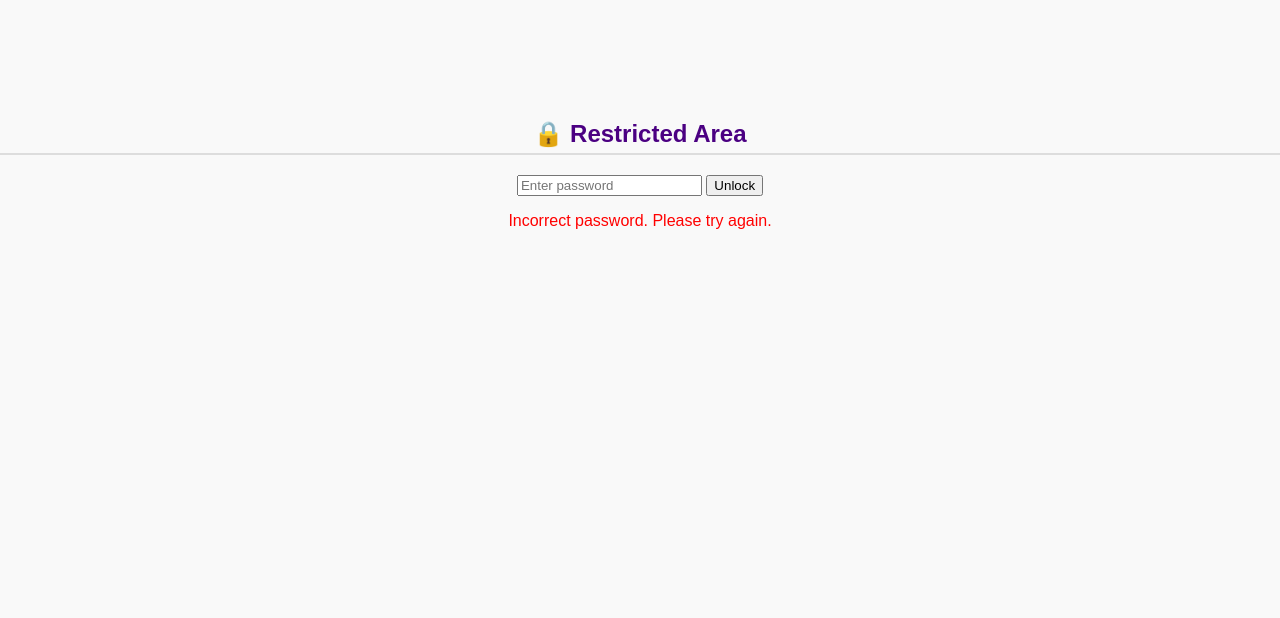
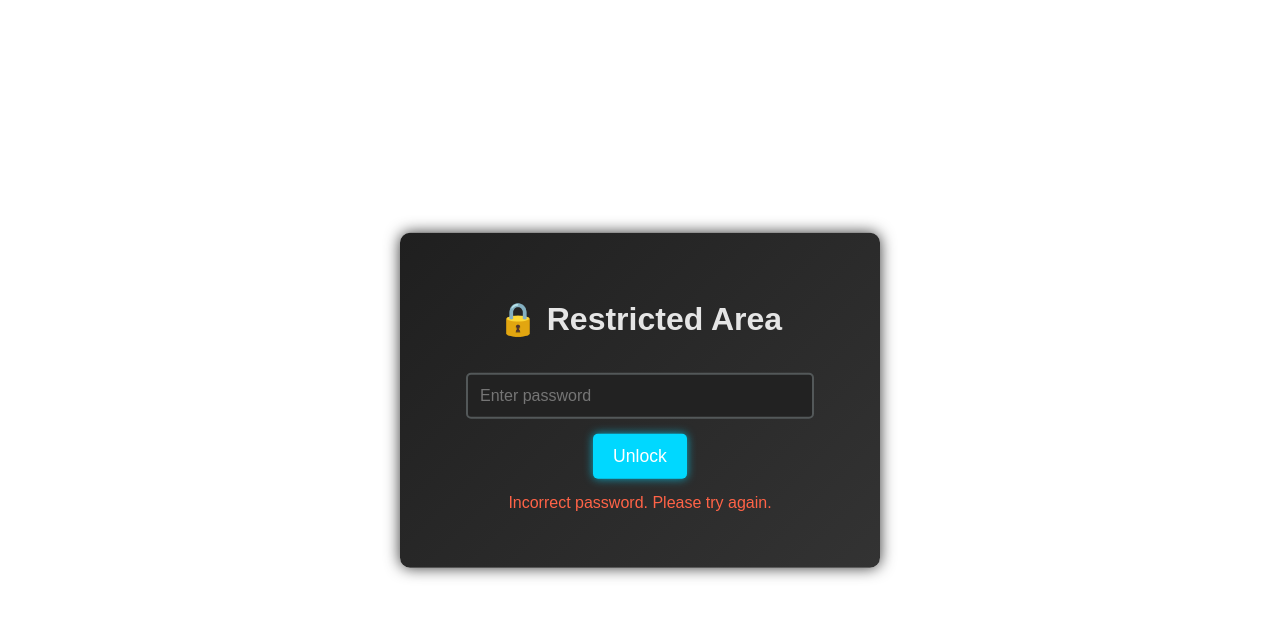
Before and after one commit to Noobsavior12/Noobs_Access_Terminal.github.io, a plain HTML site: page index.html in a window 1280 px wide. Both pictures are taken after a click on the button "Unlock". Drawn offline with Linux system fonts and the light colour scheme.

Commit message:
Redoes the whole website

```diff
--- a/index.html
+++ b/index.html
@@ -1,27 +1,24 @@
 <!DOCTYPE html>
-<html lang="en"> <!-- This tells the browser this is an HTML5 document, and sets the language to English -->
+<html lang="en">
 <head>
-  <meta charset="UTF-8"> <!-- Ensures all characters display properly -->
-  <meta name="viewport" content="width=device-width, initial-scale=1"> <!-- Makes the site mobile-friendly -->
-  <title>The Forgotten Ruins of Skyler</title> <!-- Title shown in browser tab -->
-  <link rel="stylesheet" href="styles.css"> <!-- This links to your CSS styling file -->
+  <meta charset="UTF-8">
+  <meta name="viewport" content="width=device-width, initial-scale=1">
+  <title>The Forgotten Ruins of Skyler</title>
+  <link rel="stylesheet" href="styles.css">
   <script>
-    // Password check logic: this prevents access to the content until the correct password is entered.
     function checkPassword() {
-      const correctPassword = "skyler2025"; // Change this to your desired password
+      const correctPassword = "skyler2025";
       const enteredPassword = document.getElementById("password").value;
 
-      // If the password is correct, reveal the content
       if (enteredPassword === correctPassword) {
-        document.getElementById("loginBox").style.display = "none"; // Hide password entry
-        document.getElementById("mainContent").style.display = "block"; // Show main content
-        localStorage.setItem("accessGranted", "true"); // Remember access for future visits
+        document.getElementById("loginBox").style.display = "none";
+        document.getElementById("mainContent").style.display = "block";
+        localStorage.setItem("accessGranted", "true");
       } else {
-        document.getElementById("error").innerText = "Incorrect password. Please try again."; // Display error message
+        document.getElementById("error").innerText = "Incorrect password. Please try again.";
       }
     }
 
-    // Check if the user has already entered the correct password and auto-unlock
     window.onload = function() {
       if (localStorage.getItem("accessGranted") === "true") {
         document.getElementById("loginBox").style.display = "none";
@@ -32,63 +29,21 @@
 </head>
 <body>
 
-  <!-- Login box (password entry) -->
-  <div id="loginBox" style="text-align: center; padding-top: 100px;">
+  <!-- Login box with cool styling -->
+  <div id="loginBox" class="login-box">
     <h2>🔒 Restricted Area</h2>
     <input type="password" id="password" placeholder="Enter password" />
     <button onclick="checkPassword()">Unlock</button>
-    <p id="error" style="color: red;"></p> <!-- Error message when the wrong password is entered -->
+    <p id="error" class="error-message"></p>
   </div>
 
-  <!-- Main content of the page, hidden until password is entered -->
+  <!-- Main content, hidden until the password is entered -->
   <div id="mainContent" style="display: none;">
-    <!-- Top of the page: Title and intro -->
     <header>
-      <h1>Idk what to put for the heading lmao</h1> <!-- You can change this to match the vibe -->
+      <h1>The Forgotten Ruins of Skyler</h1>
       <p>A Minecraft-based ARG uncovering the mystery of Ahito Yuki and the 'cult' of mages.</p>
     </header>
-
-    <!-- Navigation bar: Jump to different sections of the page -->
-    <nav>
-      <a href="#story">Story</a>
-      <a href="#clues">Clues</a>
-      <a href="#about">About</a>
-    </nav>
-
-    <!-- Main content of the page -->
-    <main>
-
-      <!-- about the ARG -->
-      <section id="Vesperine SMP">
-        <h2>About This ARG</h2>
-        <p>
-          This ARG is taking place in S2 Of Vesperine SMP owned by Mizzen. And yes the mages are coming back
-        </p>
-      </section>
-
-      <!-- Clue hints for players -->
-      <section id="clues">
-        <h2>🧩 Clues</h2>
-        <p>Something Something</p>
-        <ul>
-          <li>Check inside ruined towers things?</li>
-          <li>Some pictures may hide ciphers...</li>
-          <li>Look for coded books left behind by the mages</li>
-        </ul>
-      </section>
-
-      <!-- Random Text tbh -->
-      <section id="about">
-        <h2>MAGES ARE BACK BABY</h2>
-        <p>WOOOOOOO</p>
-      </section>
-
-    </main>
-
-    <!-- Footer text at the bottom of the page -->
-    <footer>
-      <p>Created by Noob "@Noobsavior12" — Minecraft Vesperine SMP ARG Project 2025</p>
-    </footer>
+    <!-- Content continues here -->
   </div>
 
 </body>
--- a/styles.css
+++ b/styles.css
@@ -1,62 +1,110 @@
-/* Basic body styling: font, background, text color */
+/* General page styling */
 body {
-    font-family: Arial, sans-serif; /* Font used for most text */
-    background-color: #f9f9f9; /* Light grey background */
-    color: #222; /* Dark text color */
-    margin: 0; /* No space around the edges */
+    font-family: 'Arial', sans-serif;
+    background-color: #111;
+    color: white;
+    margin: 0;
     padding: 0;
+    overflow: hidden;
+    animation: backgroundShift 5s infinite alternate;
+    background: linear-gradient(135deg, #ff00cc, #00d8ff);
   }
 
-  /* Header: the purple box with title at top */
-  header {
-    background-color: #4b0082; /* Deep purple */
-    color: white;
-    padding: 20px;
+  /* Login box styling */
+  .login-box {
+    position: absolute;
+    top: 50%;
+    left: 50%;
+    transform: translate(-50%, -50%);
     text-align: center;
+    padding: 40px;
+    background: linear-gradient(135deg, #1f1f1f, #333);
+    border-radius: 10px;
+    box-shadow: 0 0 15px rgba(0, 0, 0, 0.8);
+    max-width: 400px;
+    width: 100%;
   }
 
-  /* Makes the title inside the header bigger */
-  header h1 {
-    margin: 0;
-    font-size: 2.5em;
+  /* Title of the login box */
+  .login-box h2 {
+    color: #e5e5e5;
+    font-size: 2em;
+    margin-bottom: 20px;
+    animation: fadeIn 1s ease-in;
   }
 
-  /* Navigation bar: the bar with links to different parts of the page */
-  nav {
-    background-color: #eee; /* Light grey background */
-    text-align: center;
-    padding: 10px;
+  /* Password input styling */
+  .login-box input[type="password"] {
+    width: 80%;
+    padding: 12px;
+    margin: 15px 0;
+    border-radius: 5px;
+    border: 2px solid #555;
+    background-color: #222;
+    color: #fff;
+    font-size: 1em;
+    outline: none;
+    transition: all 0.3s ease;
+    animation: inputFocus 2s infinite alternate;
   }
 
-  /* Styling for each nav link */
-  nav a {
-    margin: 0 15px;
-    text-decoration: none; /* Removes underline */
-    color: #4b0082;
-    font-weight: bold;
+  .login-box input[type="password"]:focus {
+    border-color: #00d8ff;
+    box-shadow: 0 0 10px rgba(0, 216, 255, 0.7);
   }
 
-  /* Main section padding and layout */
-  main {
-    padding: 20px;
-    max-width: 800px; /* Keeps the text from going too wide */
-    margin: auto;
+  /* Button styling */
+  .login-box button {
+    padding: 12px 20px;
+    background-color: #00d8ff;
+    color: #fff;
+    border: none;
+    border-radius: 5px;
+    cursor: pointer;
+    font-size: 1.1em;
+    transition: background-color 0.3s ease;
+    box-shadow: 0 0 10px rgba(0, 216, 255, 0.7);
   }
 
-  /* Each section heading */
-  h2 {
-    color: #4b0082;
-    border-bottom: 2px solid #ddd;
-    padding-bottom: 5px;
+  .login-box button:hover {
+    background-color: #0096c7;
+    box-shadow: 0 0 15px rgba(0, 216, 255, 1);
+    transform: scale(1.05);
   }
 
-  /* Footer: small text at bottom */
-  footer {
-    background-color: #4b0082;
-    color: white;
-    text-align: center;
-    padding: 10px;
-    position: relative;
-    bottom: 0;
-    width: 100%;
+  /* Error message styling */
+  .error-message {
+    color: #ff6347;
+    font-size: 1em;
+    margin-top: 15px;
   }
+
+  /* Background animation (shifting gradient) */
+  @keyframes backgroundShift {
+    0% {
+      background-position: 0 0;
+    }
+    100% {
+      background-position: 100% 100%;
+    }
+  }
+
+  /* Input focus glow animation */
+  @keyframes inputFocus {
+    0% {
+      border-color: #555;
+    }
+    100% {
+      border-color: #00d8ff;
+    }
+  }
+
+  /* Fade-in effect for header */
+  @keyframes fadeIn {
+    0% {
+      opacity: 0;
+    }
+    100% {
+      opacity: 1;
+    }
+  }
```
